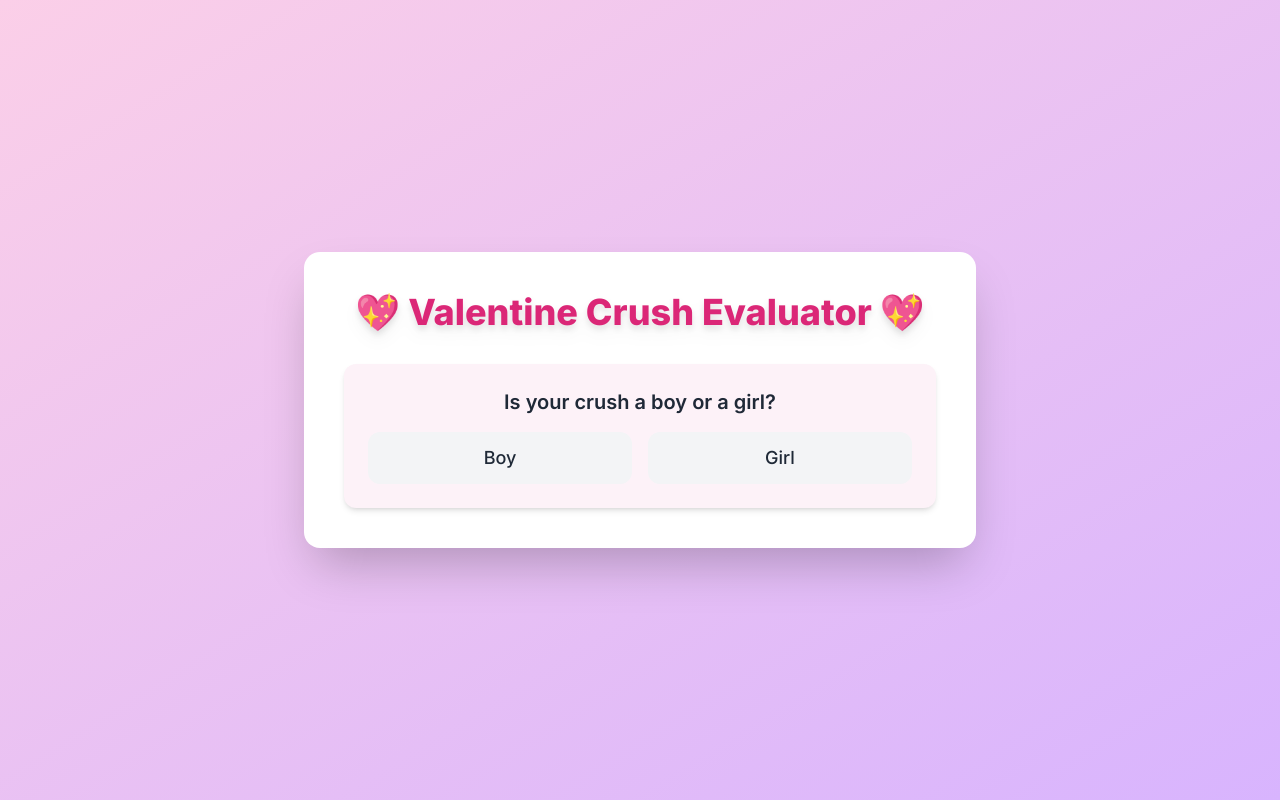
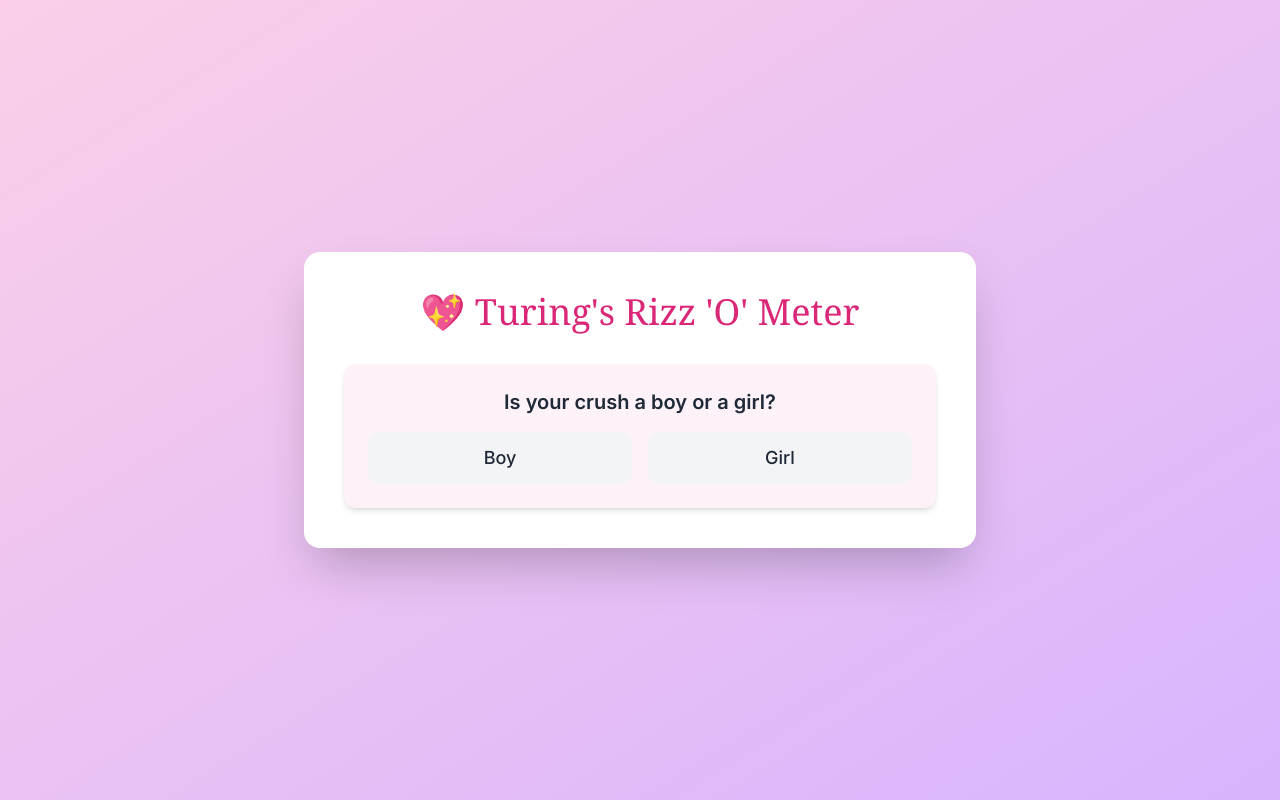
Before and after one commit to Enigma-IIITK/Enigma_Web_App, a Next.js app: page /valentines in a window 1280 px wide. Built offline with nearby package versions, Linux system fonts and the light colour scheme; no server answers; what groq-sdk would draw is missing.

Commit message:
added name

```diff
--- a/app/valentines/page.tsx
+++ b/app/valentines/page.tsx
@@ -81,8 +81,8 @@ export default function Home() {
   return (
     <div className="min-h-screen flex items-center justify-center bg-gradient-to-br from-pink-200 to-purple-300 px-4">
       <main className="w-full max-w-2xl bg-white rounded-2xl shadow-2xl p-6 md:p-10">
-        <h1 className="text-4xl font-extrabold text-center mb-8 text-pink-600 drop-shadow-lg">
-          💖 Valentine Crush Evaluator 💖
+        <h1 className="text-4xl font-serif text-center mb-8 text-pink-600 ">
+          💖 Turing's Rizz 'O' Meter
         </h1>
 
         {currentStep === 0 ? (
```
